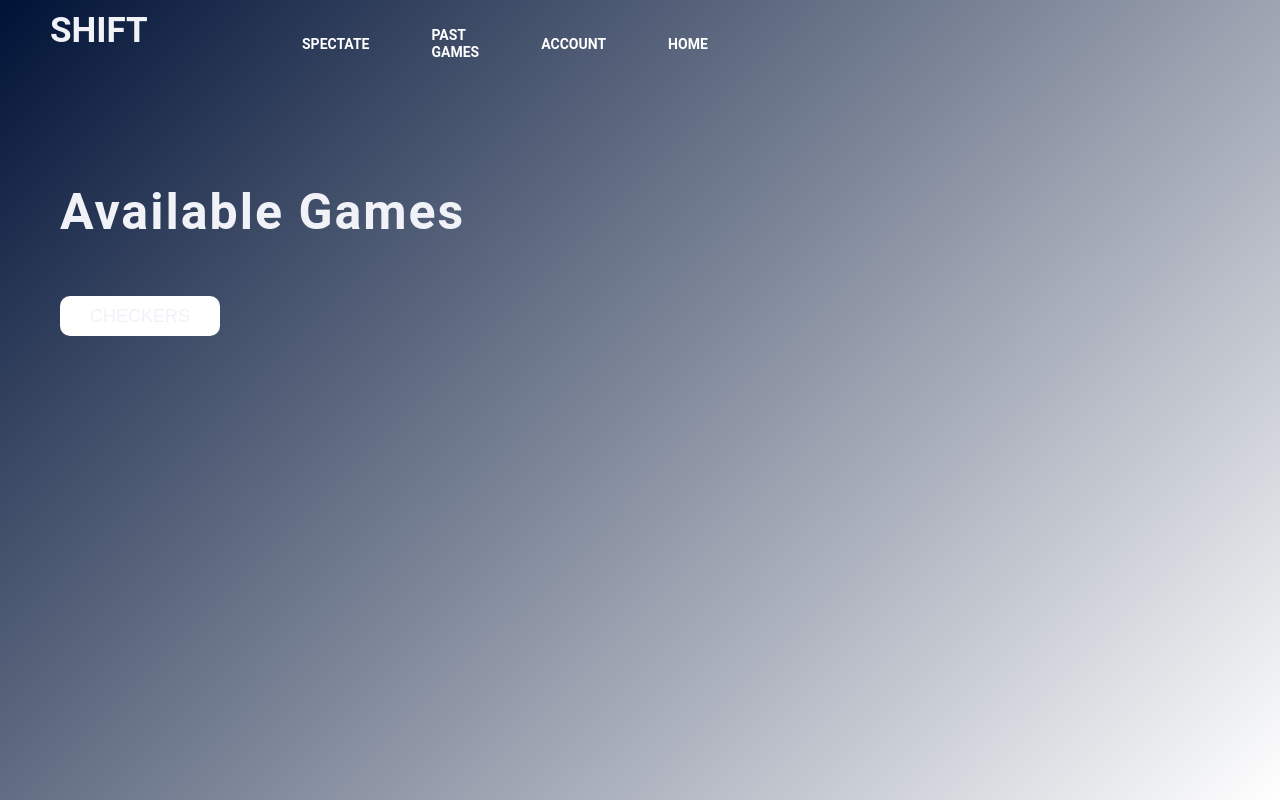
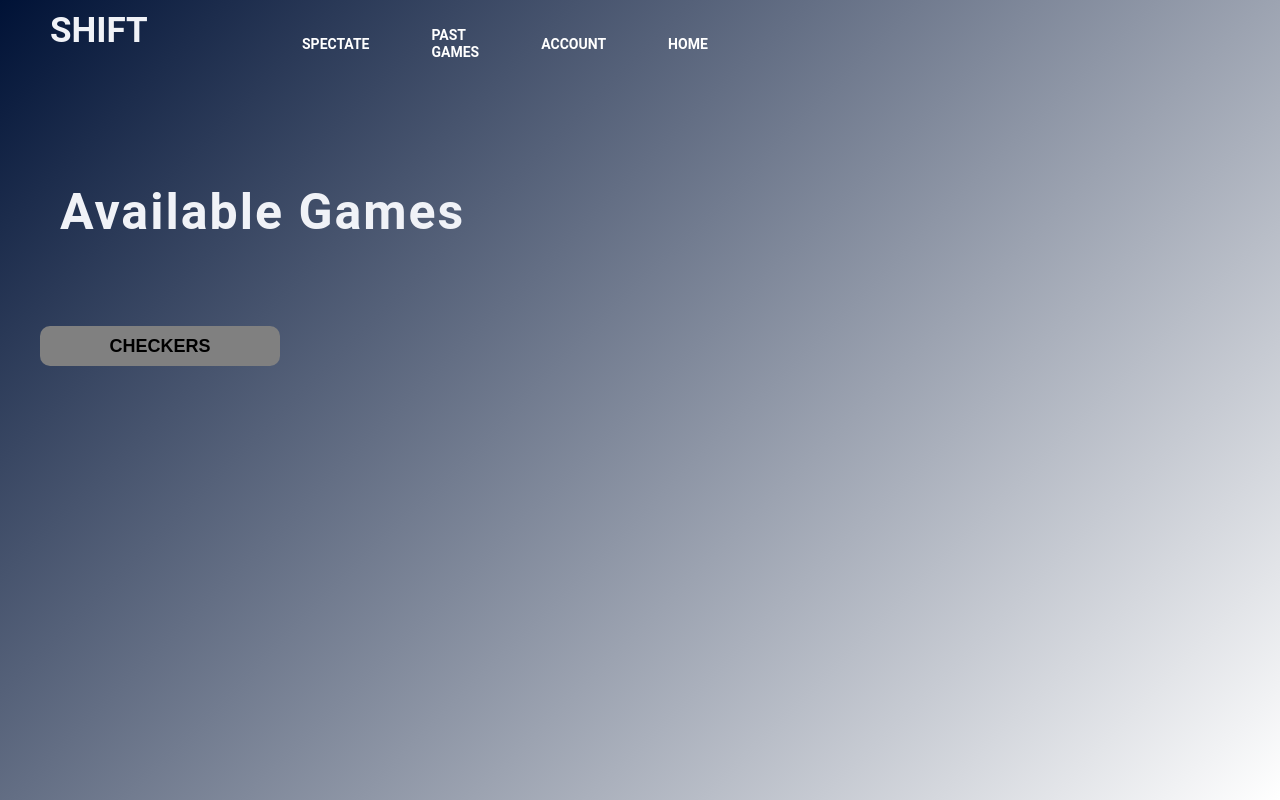
Before and after one commit to Phathumzi/shift, a PHP site: page /src/play.php in a window 1280 px wide. Run offline with PHP 8.4, Linux system fonts and the light colour scheme; some libraries are stand-ins or nearby versions.

Commit message:
style css change

```diff
--- a/src/css/style.css
+++ b/src/css/style.css
@@ -225,7 +225,7 @@ ul li a:hover{
     font-size: 18px;
     border-radius: 10px;
     cursor: pointer;
-    color: #fff;
+    color:black;
     transition: 0.4s ease;
 }
 .btnn:hover{
--- a/src/play.php
+++ b/src/play.php
@@ -32,7 +32,7 @@
                 <br>
             </p>
 
-            <button class="cn"><a href="checkersGame/dist/index.html">CHECKERS</a></button>
+            <button class="btnn"><a href="checkersGame/dist/index.html">CHECKERS</a></button>
 
 
         </div>
```
